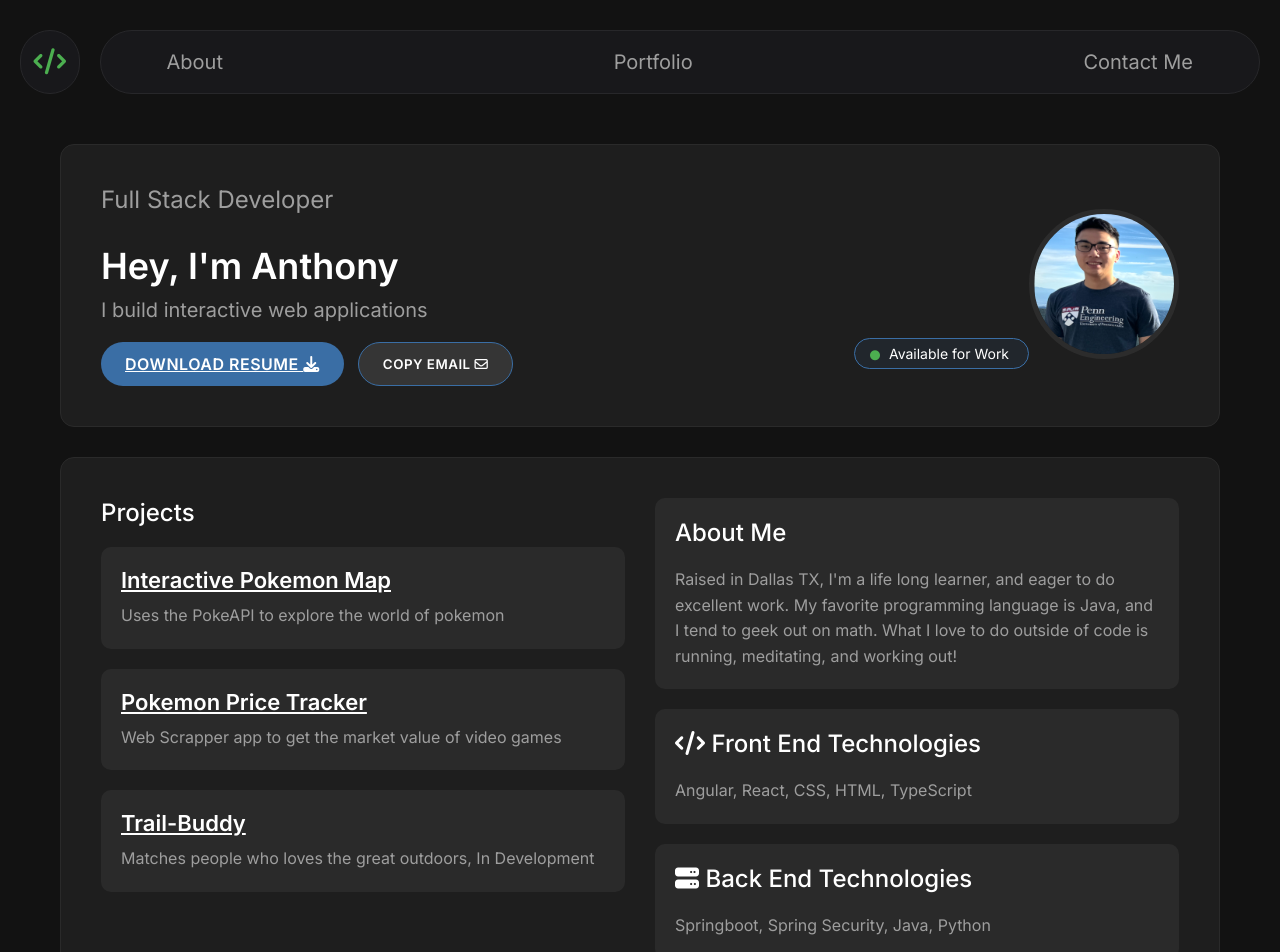
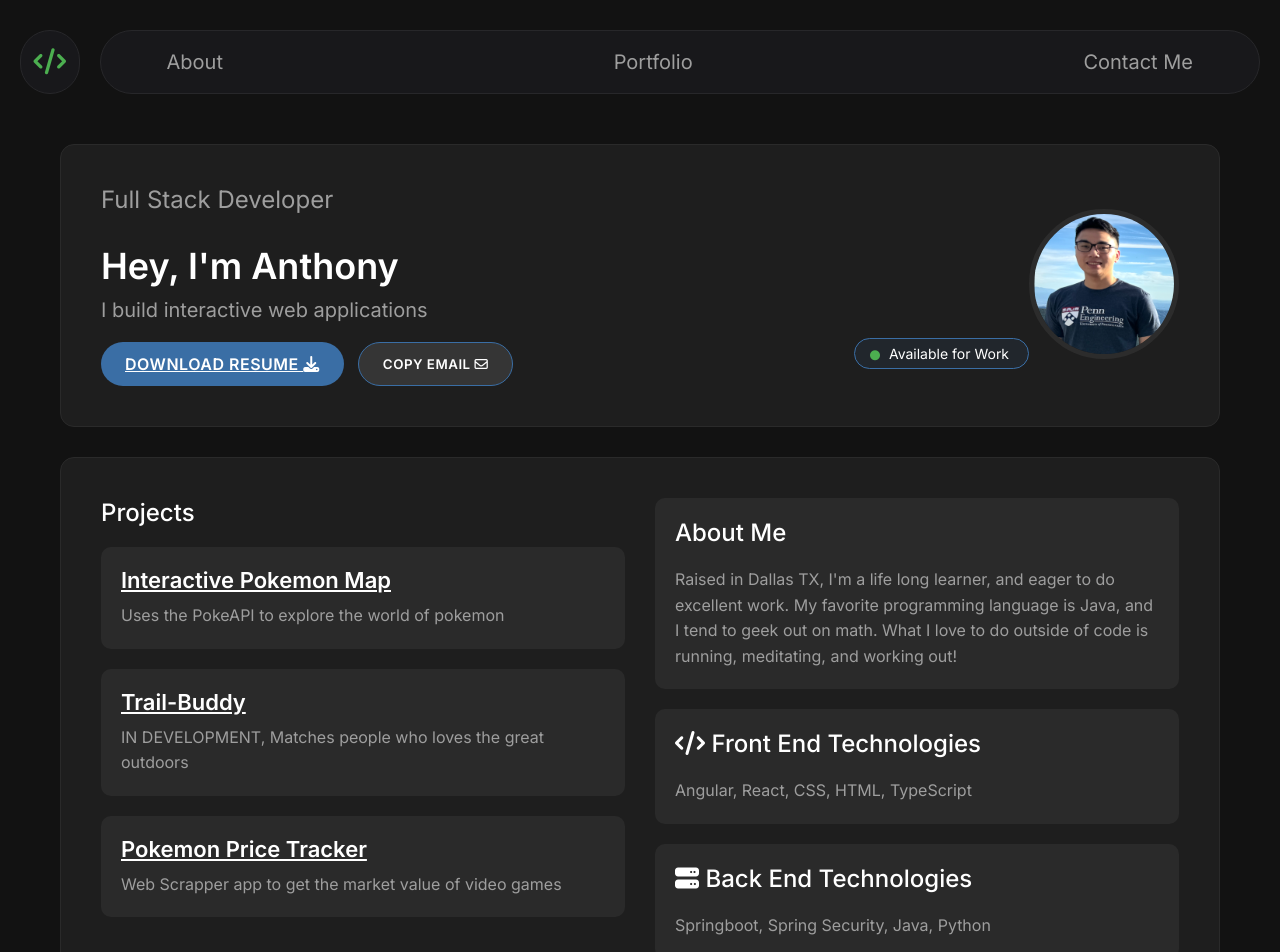
Before and after one commit to signOfi/personalPorfolioNewGrad, an Angular app in the folder frontend/: page / in a window 1280 px wide. Shown: the top 952 px of the page. Built offline with nearby package versions, Linux system fonts and the light colour scheme.

Commit message:
Update links

```diff
--- a/frontend/src/app/frontpage/frontpage.component.ts
+++ b/frontend/src/app/frontpage/frontpage.component.ts
@@ -15,8 +15,9 @@ export class FrontpageComponent {
 
   projects = [
     { title: 'Interactive Pokemon Map', description: 'Uses the PokeAPI to explore the world of pokemon', link: 'https://pokemon-map.netlify.app/' },
+    { title: 'Trail-Buddy', description: 'IN DEVELOPMENT, Matches people who loves the great outdoors', link:
+        'https://trailbuddy.netlify.app/'},
     { title: 'Pokemon Price Tracker', description: 'Web Scrapper app to get the market value of video games', link: 'https://github.com/signOfi/PokemonPriceProject' },
-    { title: 'Trail-Buddy', description: 'Matches people who loves the great outdoors, In Development', link: '#' },
   ];
 
   skills = [
--- a/frontend/src/app/portfolio/portfolio.component.ts
+++ b/frontend/src/app/portfolio/portfolio.component.ts
@@ -21,6 +21,15 @@ export class PortfolioComponent {
       link: 'https://pokemon-map.netlify.app/'
     },
     {
+      name: 'TrailBuddy',
+      description: 'Matches people who love the great outdoors.',
+      extendedDescription: [
+        'In Development.'
+      ],
+      image: 'assets/patagonia.jpg',
+      link: 'https://trailbuddy.netlify.app/'
+    },
+    {
       name: 'Video Game Price Tracker',
       description: 'Web scrapper app to get the market value of video games.',
       extendedDescription: [
@@ -30,15 +39,6 @@ export class PortfolioComponent {
       image: 'assets/price.jpg',
       link: 'https://github.com/signOfi/PokemonPriceProject'
     },
-    {
-      name: 'TrailBuddy',
-      description: 'Matches people who love the great outdoors.',
-      extendedDescription: [
-        'In Development.'
-      ],
-      image: 'assets/patagonia.jpg',
-      link: 'https://github.com/signOfi'
-    },
   ];
 
 
```
Also changed, not shown: 2 other files (tests, documents, lock files or other folders).
